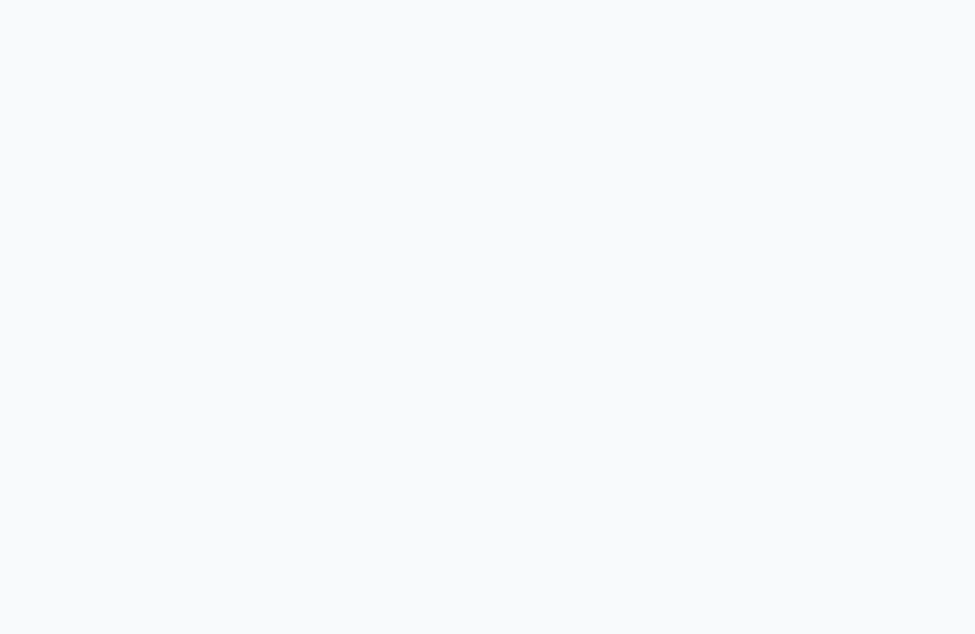
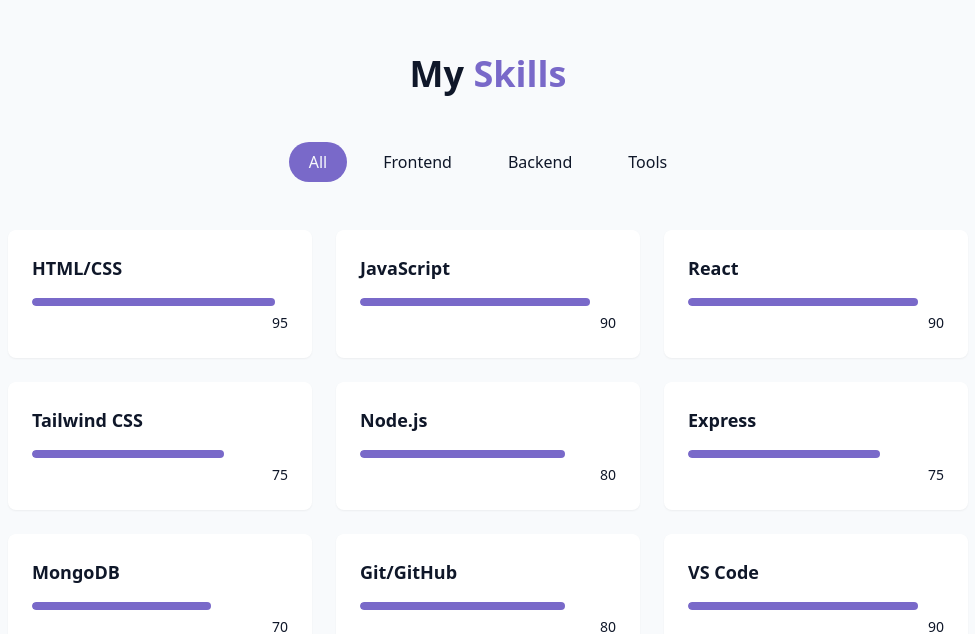
Before and after one commit to OwaisPaul/portfoli0, a React (Vite) app: page / in a window 1280 px wide. Shown: the part 1548-2182 px from the top of the page, without its empty margins (152-1127 px from the left). Before the commit the page ends 1506 px from the top, so only its background shows below. Built offline with nearby package versions, Linux system fonts and the light colour scheme.

Commit message:
skills section

```diff
--- /dev/null
+++ b/src/components/SkillsSection.jsx
@@ -0,0 +1,74 @@
+import { useState } from "react"
+import { cn } from "../lib/utils";
+
+const skills = [
+    //Frontend
+    {name: "HTML/CSS", level: 95, category: "frontend"},
+    {name: "JavaScript", level:90, category: "frontend"},
+    {name: "React", level: 90, category: "frontend"},
+    {name: "Tailwind CSS", level: 75, category: "frontend"},
+
+    //Backend
+    {name: "Node.js", level: 80, category: "backend"},
+    {name: "Express", level: 75, category: "backend"},
+    {name: "MongoDB", level: 70, category: "backend"},
+
+    //Tools
+    {name: "Git/GitHub", level: 80, category: "tools"},
+    {name: "VS Code", level: 90, category: "tools"},
+    {name: "Postman", level: 80, category: "tools"},
+]
+
+    const categories = ["all", "frontend", "backend", "tools"];
+
+export const SkillsSection = () => {
+    const [activeCategory, setActiveCategory] = useState('all')
+
+    const filteredSkills = skills.filter(
+        (skill) => activeCategory === "all" || skill.category === activeCategory
+    )
+
+    return(
+        <section id="skills" className="py-24 px-4 relative bg-secondary/30">
+        <div className="container mx-auto max-w-5xl">
+        <h2 className="text-3xl md:text-4xl font-bold mb-12 text-center">
+        My <span className="text-primary"> Skills</span>
+        </h2>
+
+         <div className="flex flex-wrap justify-center gap-4 mb-12">
+         {categories.map((category, key) => (
+            <button key={key} onClick={() => setActiveCategory(category)}
+            className={cn("px-5 py-2 rounded-full transition-colors duration-300 capitalize",
+                activeCategory === category ? "bg-primary text-primary-foreground" : "bg-secondary/70 text-foreground hover:bg-secondary"
+            )}>
+                {category}</button>
+         ))}
+         </div>
+
+        <div className="grid grid-cols-1 sm:grid-cols-2 lg:grid-cols-3 gap-6">
+        {filteredSkills.map((skill, key) => (
+        <div key={key}
+            className="bg-card p-6 rounded-lg shadow-xs card-hover">
+        <div className="text-left mb-4">
+        <h3 className="font-semibold text-lg">{skill.name}</h3>
+        </div>
+        <div
+            className="w-full bg-secondary/50 h-2 rounded-full overflow-hidden">
+                <div
+                className="bg-primary h-2 rounded-full origin-left animate-[grow_1.5s_ease-out]"
+                style={{ width: skill.level + "%" }} />
+        </div>
+
+        <div className="text-right mt-1">
+            <span className="text-sm text-muted-foreground">
+                {skill.level}
+            </span>
+            </div>
+            </div>
+        ))}
+        </div>
+        </div>
+
+        </section>
+        )
+        }
--- a/src/pages/Home.jsx
+++ b/src/pages/Home.jsx
@@ -3,6 +3,7 @@
 import { StarBackground } from '../components/StarBackground'
 import { HeroSection } from "../components/HeroSection"
 import { AboutSection} from "../components/AboutSection"
+import { SkillsSection } from "../components/SkillsSection"
 export const Home = () => {
     return(
         <div className="min-h-screen bg-background text-foreground overflow-x-hidden">
@@ -16,6 +17,7 @@
        <main>
         <HeroSection />
         <AboutSection />
+        <SkillsSection />
        </main>
         </div>
     )
```
